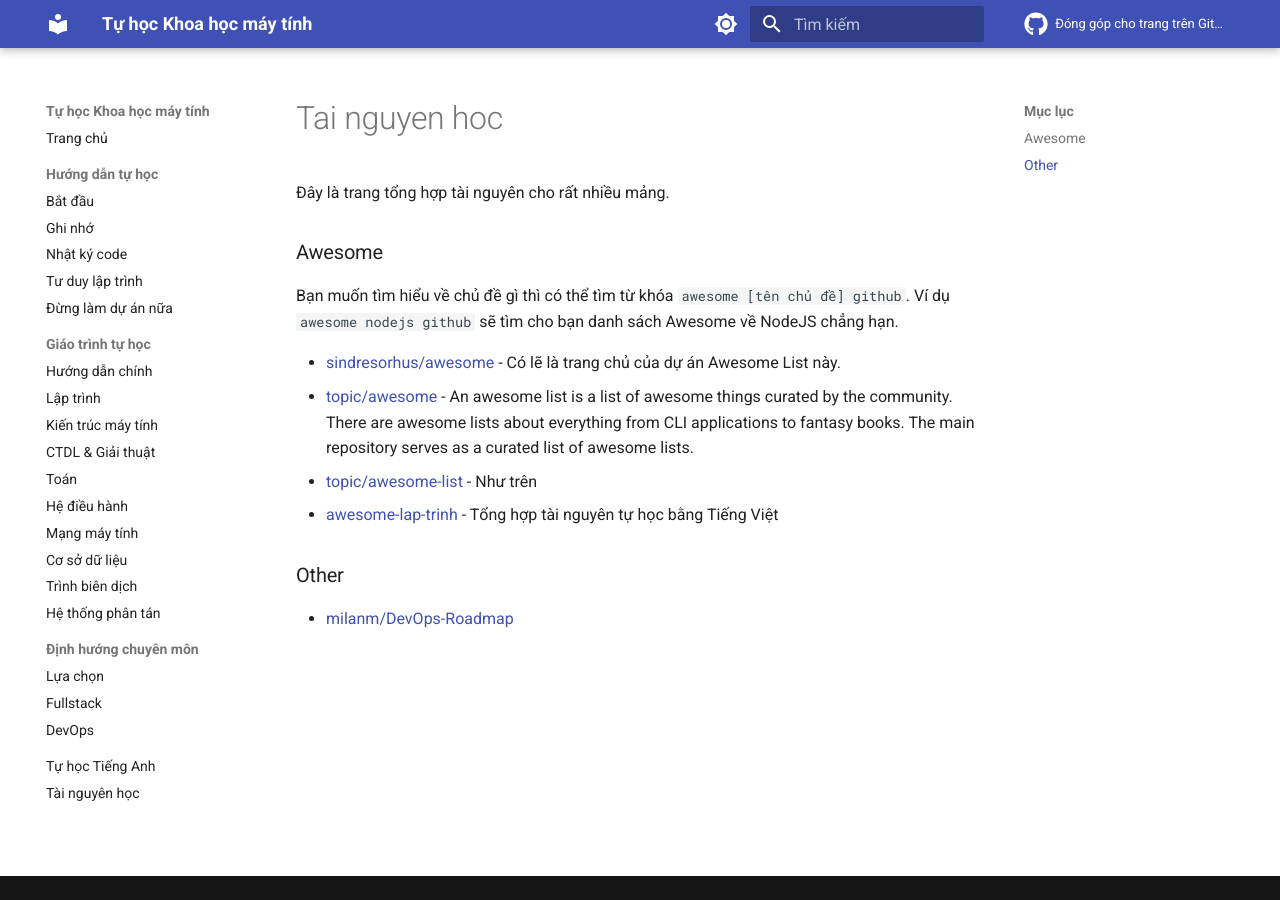
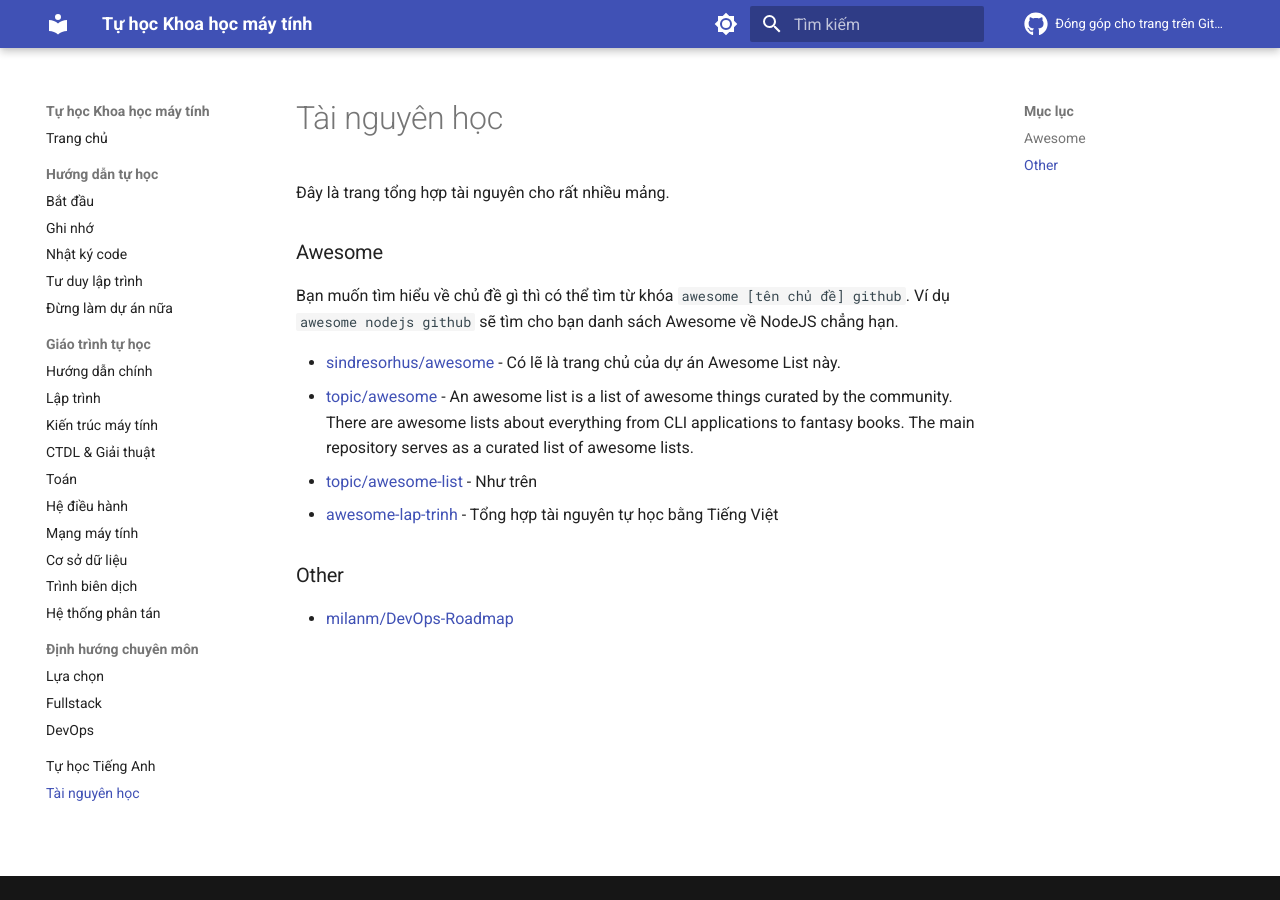
Before and after one commit to daihocmo/khoa-hoc-may-tinh, an MkDocs documentation site: the page built from docs/tai-nguyen-hoc.md, in a window 1280 px wide. Built offline with MkDocs 1.6.1 and Material for MkDocs 9.7.7, drawn with Linux system fonts in a browser that asks for light colours; comment, search, counter and statistics services are not loaded; some of the changed lines change nothing that is shown.

Commit message:
Fixes bugs

```diff
--- a/mkdocs.yml
+++ b/mkdocs.yml
@@ -20,7 +20,7 @@
     - 'Toán': 'toan.md'
     - 'Hệ điều hành': 'he-dieu-hanh.md'
     - 'Mạng máy tính': 'mang-may-tinh.md'
-    - 'Cơ sở dữ liệu': 'co-so-du-lieu.md'
+    - 'Cơ sở dữ liệu': 'csdl.md'
     - 'Trình biên dịch': 'trinh-bien-dich.md'
     - 'Hệ thống phân tán': 'he-thong-phan-tan.md'
   - 'Định hướng chuyên môn':
@@ -28,7 +28,7 @@
     - 'Fullstack': 'fullstack.md'
     - 'DevOps': 'devops.md'
   - 'Tự học Tiếng Anh': 'tieng-anh-it.md'
-  - 'Tài nguyên học': 'resources.md'
+  - 'Tài nguyên học': 'tai-nguyen-hoc.md'
 
 
 theme:
```
Also changed, not shown: docs/lua-chon.md (added), sample/khmt-vi.md (renamed from docs/khmt-vi.md), sample/webdev101.md (renamed from docs/webdev101.md).
